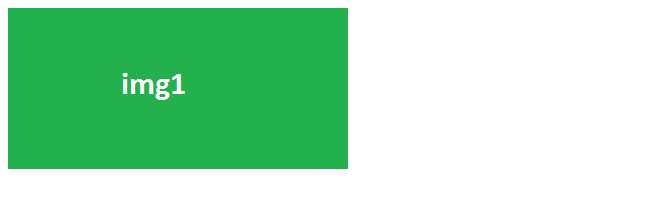
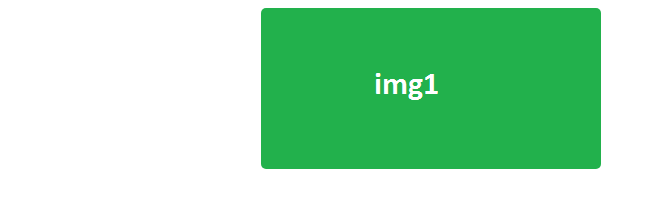
Before and after one commit to BrianTodd092/sixdayimg, a plain HTML site: page index.html in a window 1280 px wide. Shown: the whole page, without its empty margins (0-656 px from the left). Drawn offline with Linux system fonts and the light colour scheme.

Commit message:
Update index.html

```diff
--- a/index.html
+++ b/index.html
@@ -4,7 +4,13 @@
 <meta charset="utf-8">
 <meta http-equiv="X-UA-Compatible" content="IE=edge" />
 <meta name="viewport" content="width=device-width, initial-scale=1, maximum-scale=1">
-
+<style>
+ #a  {
+       position: relative;
+       left: 20%;
+       border-radius: 5px;
+ }
+ </style>
 </head>
 <body>
 <img id="a" src="img1.png" alt="img1">
```
